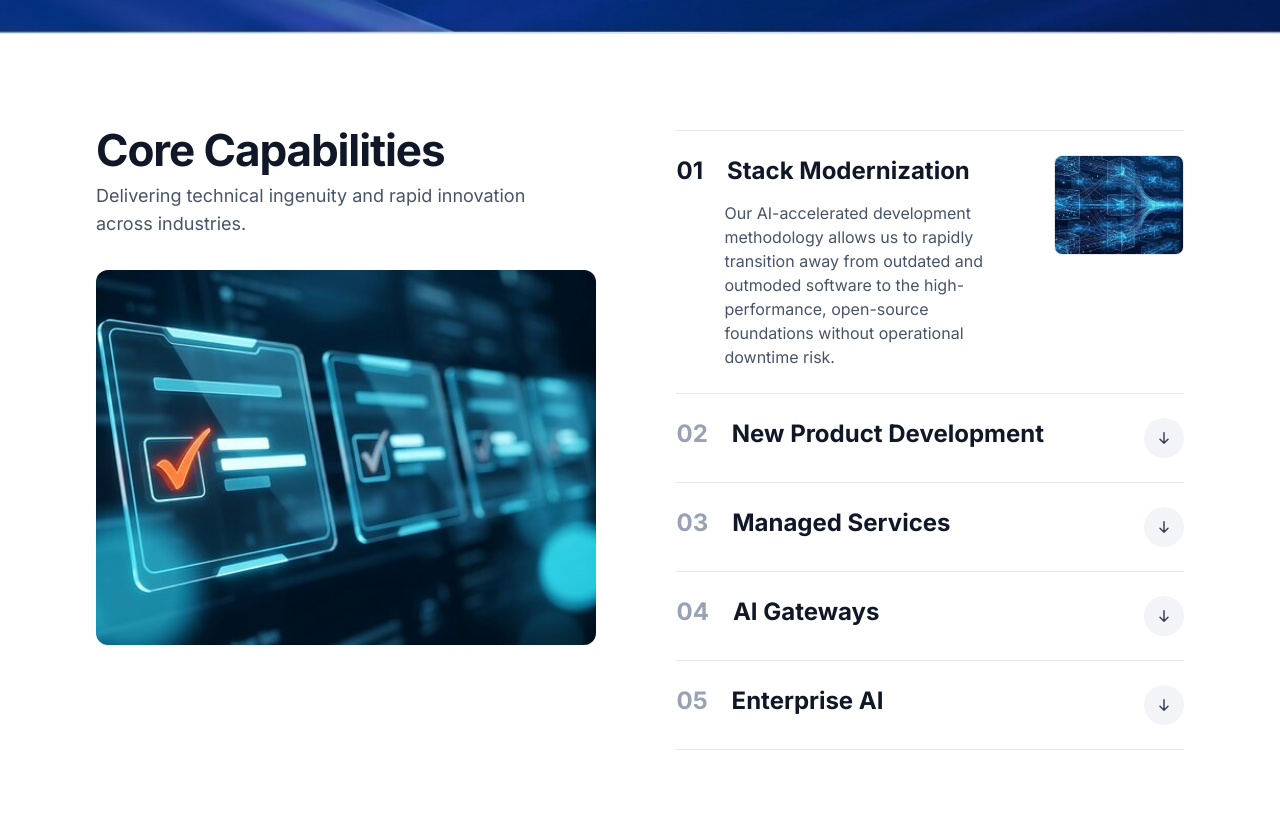
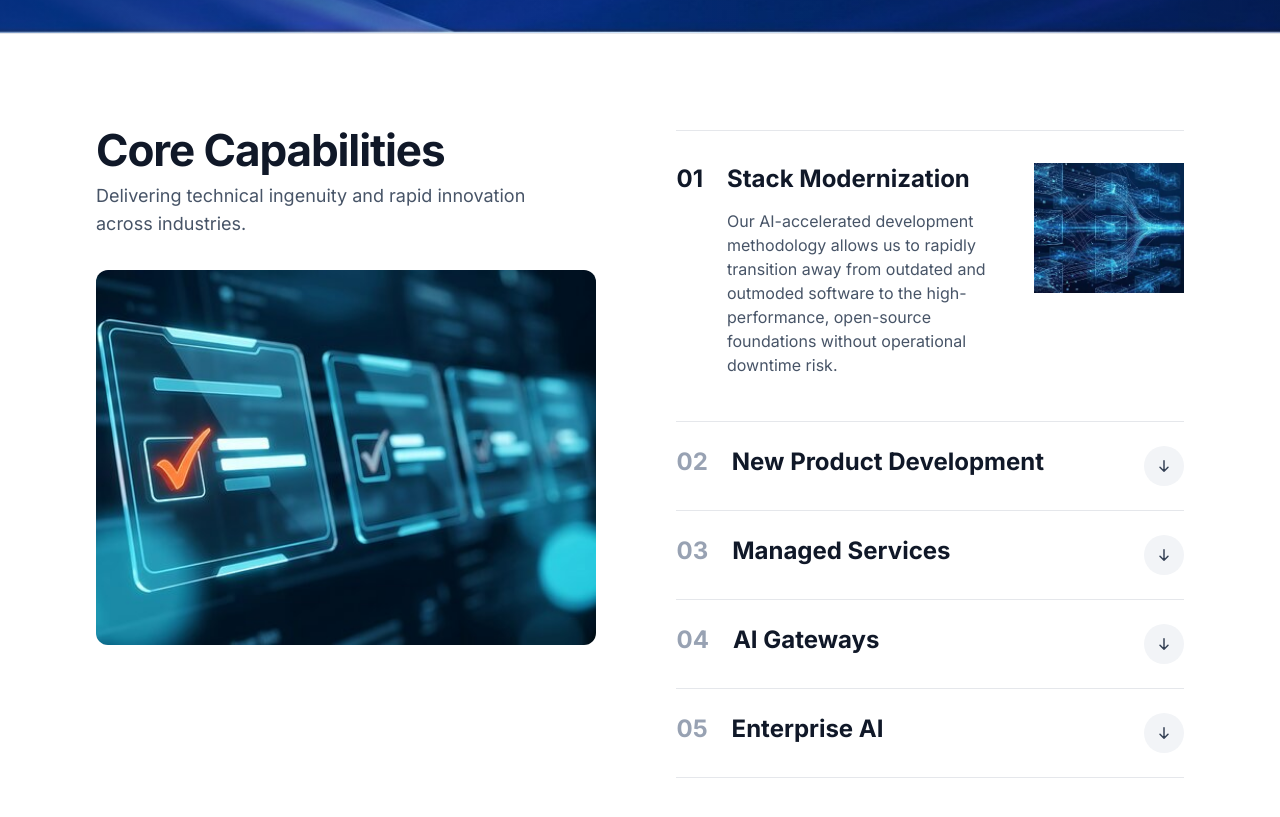
Before and after one commit to uzairr/after-concept-website, a Next.js app: page / in a window 1280 px wide. Shown: the part 2000-2817 px from the top of the page. Built offline with nearby package versions, Linux system fonts and the light colour scheme.

Commit message:
Refine Core Capabilities thumbnail format, borderless sharp edges, and text placement

```diff
--- a/components/CoreCapabilities.tsx
+++ b/components/CoreCapabilities.tsx
@@ -69,24 +69,27 @@ export default function CoreCapabilities() {
                 return (
                   <div
                     key={index}
-                    className="border-b border-gray-200 transition-colors py-5 lg:py-6"
+                    className={`border-b border-gray-200 transition-colors ${
+                      isExpanded ? "pt-7 pb-9 lg:pt-8 lg:pb-11" : "py-5 lg:py-6"
+                    }`}
                   >
                     <div
                       onClick={() => setExpanded(index)}
                       className="w-full flex items-start justify-between cursor-pointer group"
                     >
-                      {/* Left: Number, Title, and Description */}
-                      <div className="flex-1 pr-4 sm:pr-8">
-                        {/* Title Row */}
-                        <div className="flex items-center gap-4 sm:gap-6">
+                      {/* Left: Number and Title/Description Container */}
+                      <div className="flex items-start gap-4 sm:gap-6 flex-1 pr-4 sm:pr-8">
+                        {/* Number */}
                         <span
-                            className={`text-xl sm:text-2xl font-bold transition-colors duration-200 ${
+                          className={`text-xl sm:text-2xl font-bold transition-colors duration-200 shrink-0 ${
                             isExpanded ? "text-[#101828]" : "text-[#98A2B3] group-hover:text-gray-600"
                           }`}
                         >
                           {cap.num}
                         </span>
 
+                        {/* Title and Description */}
+                        <div className="flex-1 max-w-[540px]">
                           <h3
                             className={`text-xl sm:text-2xl font-bold transition-colors duration-200 ${
                               isExpanded ? "text-[#101828]" : "text-[#101828] group-hover:text-gray-900"
@@ -94,19 +97,19 @@ export default function CoreCapabilities() {
                           >
                             {cap.title}
                           </h3>
-                        </div>
 
-                        {/* Description under Title when Open */}
+                          {/* Description directly under Title when Open */}
                           {isExpanded && (
-                          <p className="mt-3.5 text-[#475467] text-sm sm:text-[15px] lg:text-base leading-relaxed pl-9 sm:pl-12 max-w-[480px]">
+                            <p className="mt-3.5 text-[#475467] text-sm sm:text-[15px] lg:text-base leading-relaxed">
                               {cap.content}
                             </p>
                           )}
                         </div>
+                      </div>
 
                       {/* Right: Thumbnail when Open, Down-arrow when Closed */}
                       {isExpanded ? (
-                        <div className="w-[100px] h-[80px] sm:w-[130px] sm:h-[100px] rounded-lg overflow-hidden shrink-0 bg-gray-100 border border-gray-200 shadow-xs cursor-pointer group/img">
+                        <div className="w-[125px] h-[108px] sm:w-[150px] sm:h-[130px] overflow-hidden shrink-0 bg-gray-100 cursor-pointer group/img">
                           <img
                             src={cap.image}
                             alt={cap.title}
```
Lines whose indentation alone changed are shown as unchanged.
